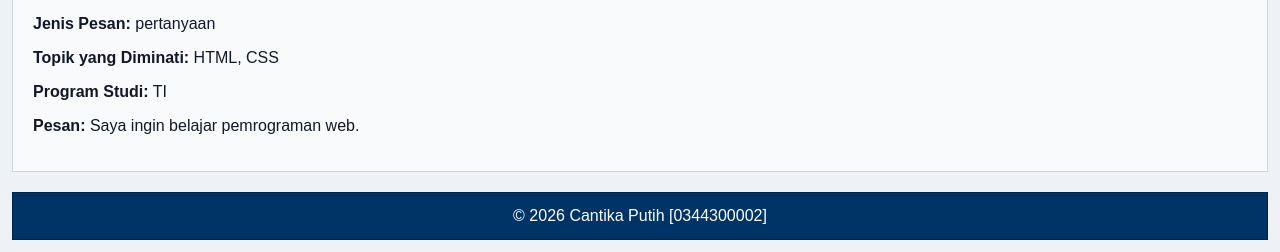
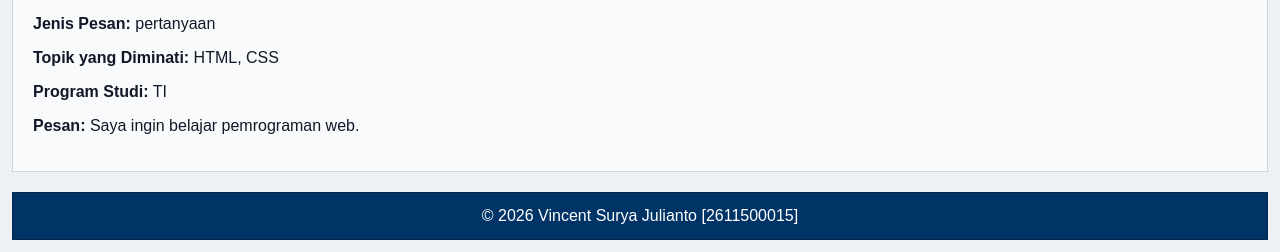
Before and after one commit to vincentSync/2611500015-PWD-TI1A-2627O, a PHP site: page / in a window 1280 px wide. Shown: the part 2440-2692 px from the top of the page. Run offline with PHP 8.4, Linux system fonts and the light colour scheme; data comes from the database, SQL or seed files in the repository.

Commit message:
memperbarui identitas mahasiswa dan merapikan README pertemuan-11

```diff
--- a/pertemuan-11/index.php
+++ b/pertemuan-11/index.php
@@ -60,9 +60,9 @@ if ($_SERVER["REQUEST_METHOD"] === "POST") {
 
 // P6: PHP dasar dan pemrograman sisi peladen
 // Bagian 1: Variabel dan konstanta
-$nim = "0344300002";
-$namaMahasiswa = "Cantika Putih";
-$programStudi = "SI";
+$nim = "2611500015";
+$namaMahasiswa = "Vincent Surya Julianto";
+$programStudi = "TI";
 $tahunAkademik = "2026/2027";
 $semester = 4;
 $ipk = 3.75;
```
Also changed, not shown: pertemuan-11/README.md, pertemuan-11/img/foto-profil.jpg.
